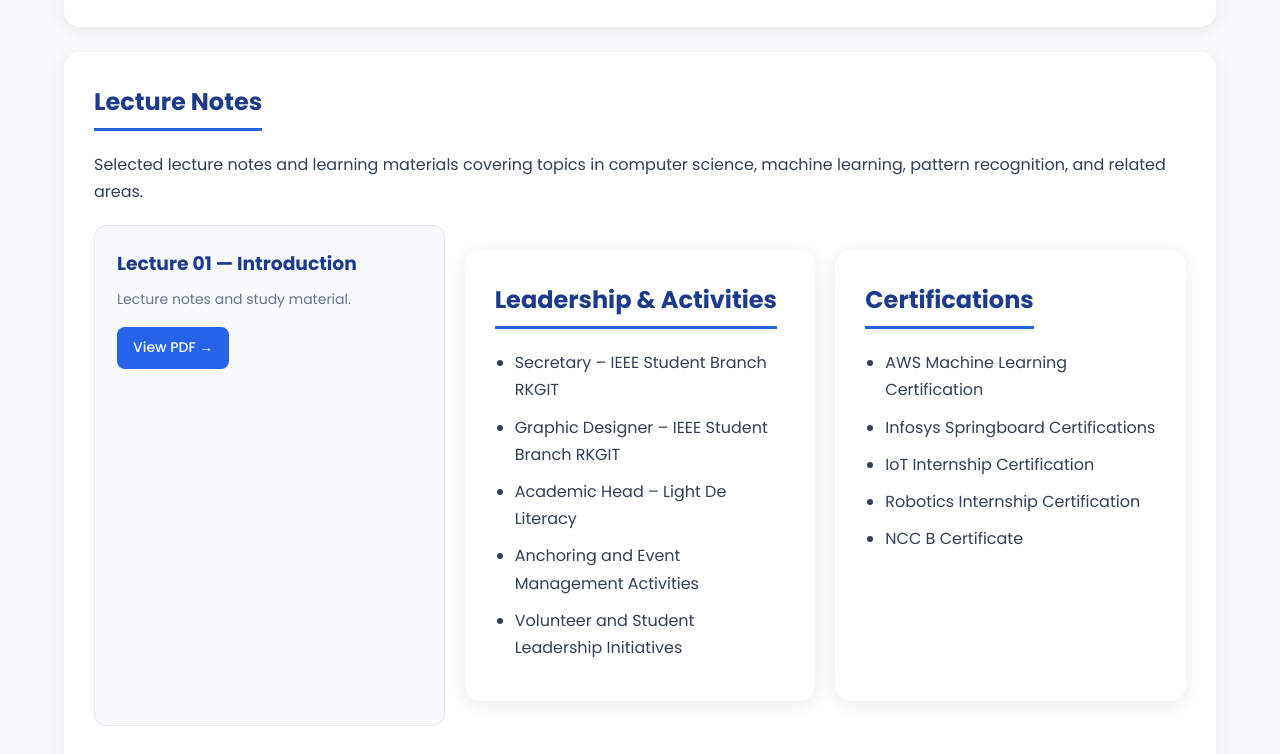
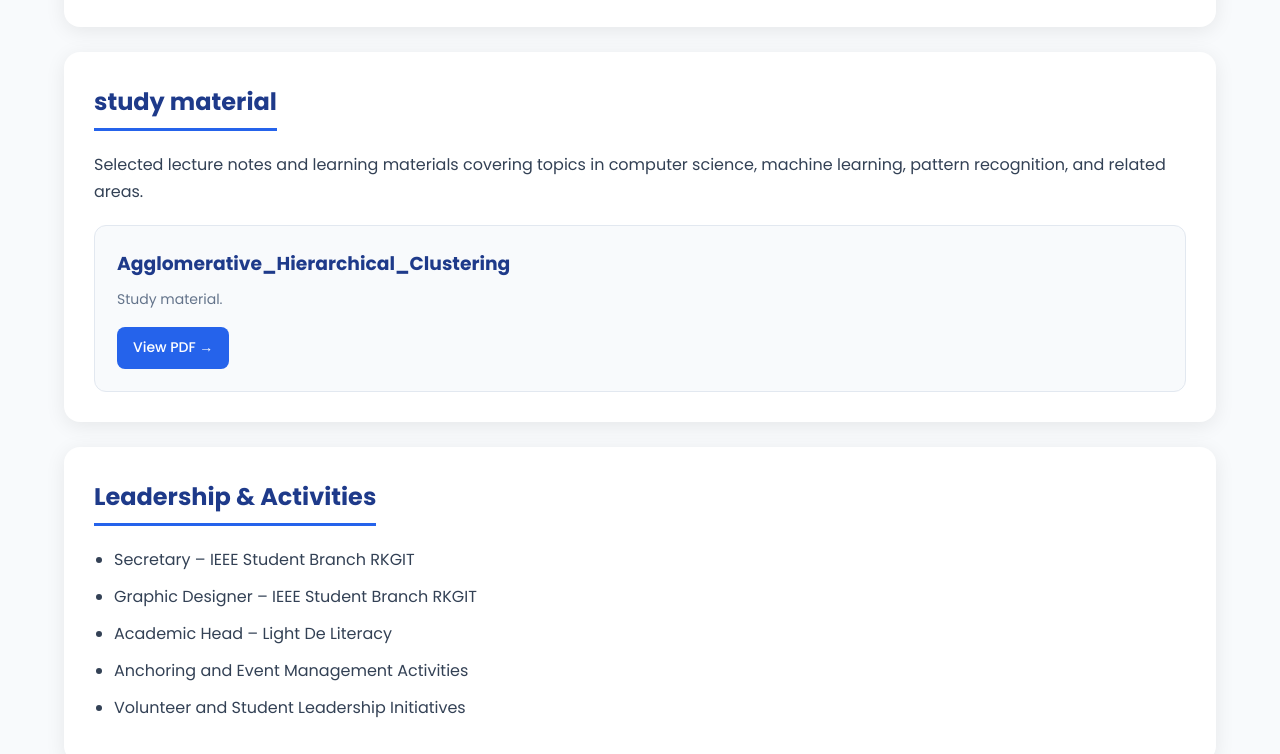
Before and after one commit to Avinashdixitt/avinash, a plain HTML site: page index.html in a window 1280 px wide. Shown: the part 2668-3422 px from the top of the page. Drawn offline with Linux system fonts and the light colour scheme.

Commit message:
Update lecture notes section headings and content

```diff
--- a/index.html
+++ b/index.html
@@ -681,7 +681,7 @@ footer p{
 
 <section>
 
-    <h2>Lecture Notes</h2>
+    <h2>study material</h2>
 
     <p style="margin-bottom:20px;">
         Selected lecture notes and learning materials covering
@@ -693,10 +693,10 @@ footer p{
 
         <div class="lecture-card">
 
-            <h3>Lecture 01 — Introduction</h3>
+            <h3>Agglomerative_Hierarchical_Clustering</h3>
 
             <p>
-                Lecture notes and study material.
+                Study material.
             </p>
 
             <a href="lectures/Agglomerative_Hierarchical_Clustering.pdf"
@@ -760,11 +760,11 @@ footer p{
                 View PDF →
             </a>
 
-        </div>
+        </div> ----!>
 
     </div>
 
-</section> ----!>
+</section>
 
 <!-- ================= LEADERSHIP ================= -->
 
```
